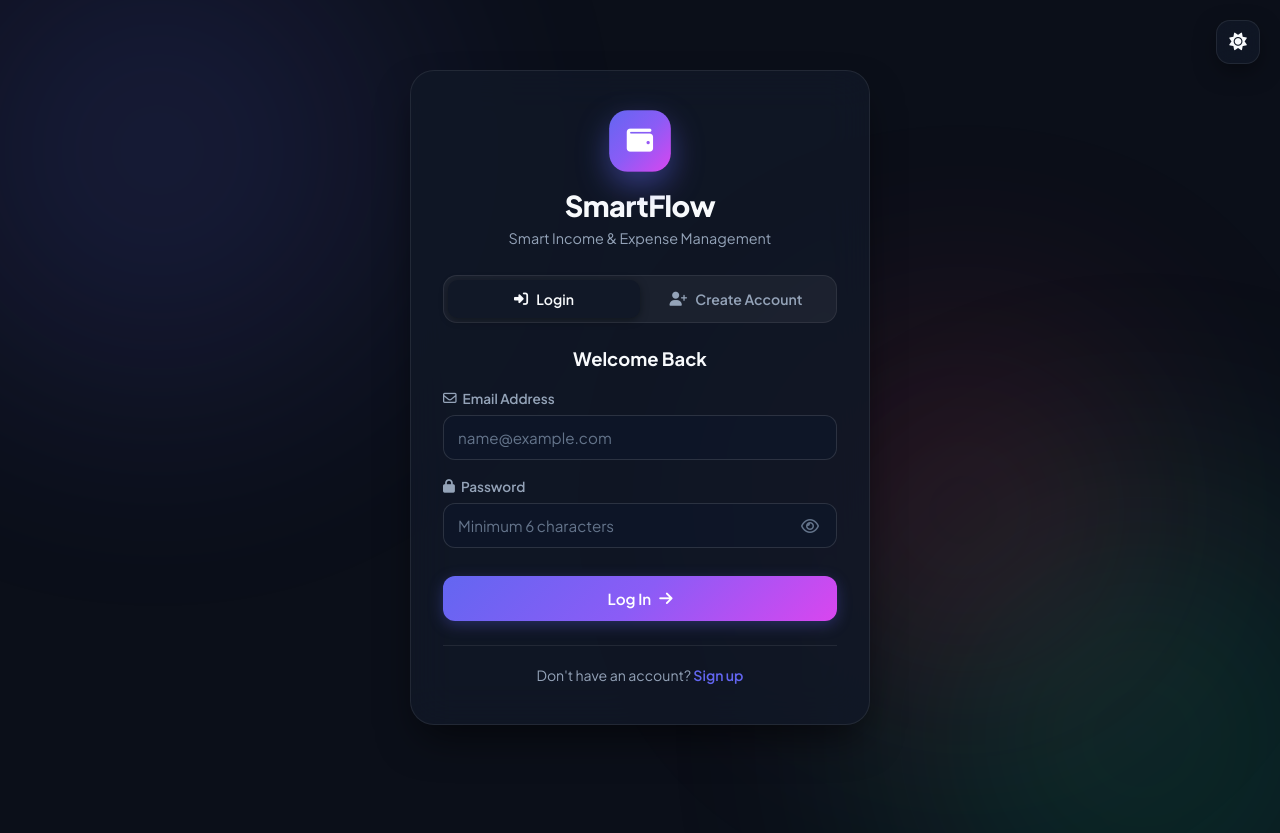
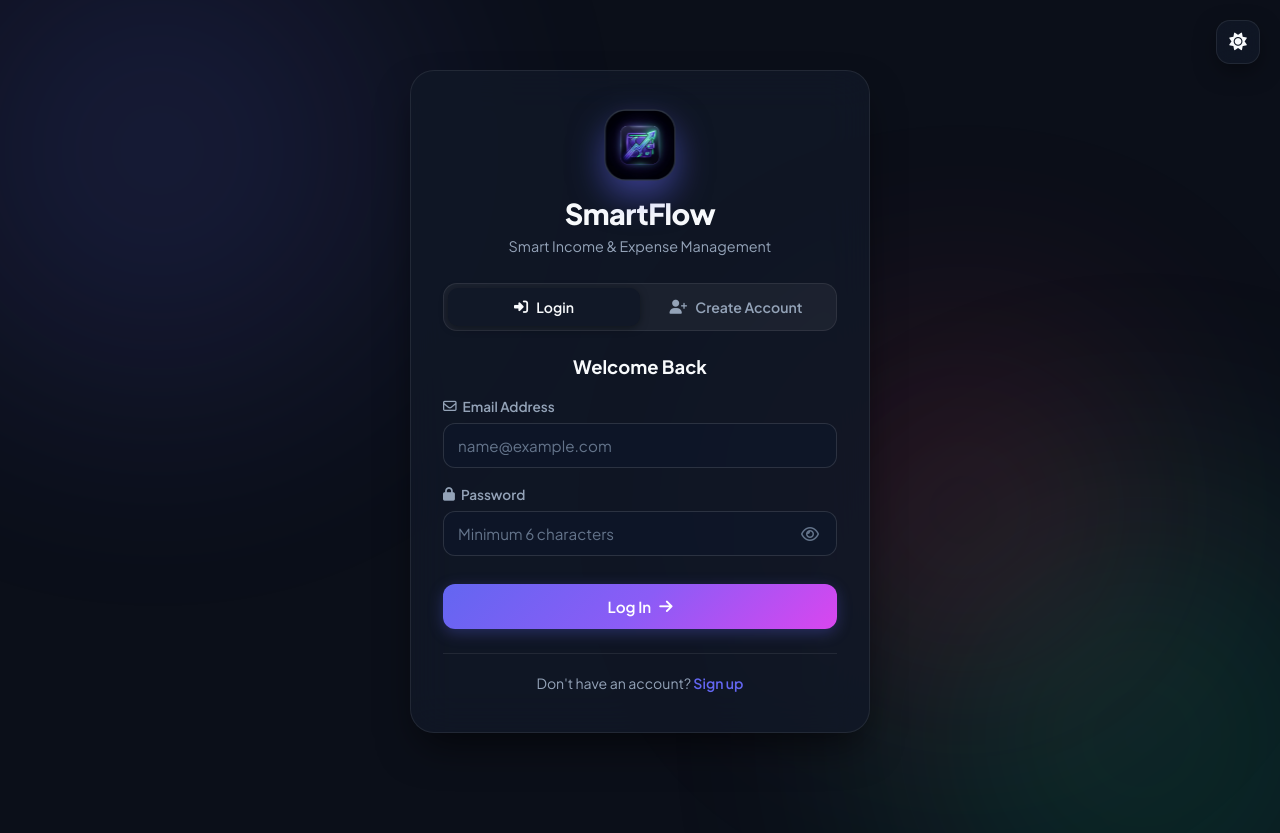
Before and after one commit to hyjano040-tech/Expense-Tracker, a plain HTML site: page index.html in a window 1280 px wide. Drawn offline with Linux system fonts and the light colour scheme; no server answers.

Commit message:
Add files via upload

```diff
--- a/index.html
+++ b/index.html
@@ -12,6 +12,10 @@
 
   <!-- Font Awesome Icons -->
   <link rel="stylesheet" href="https://cdnjs.cloudflare.com/ajax/libs/font-awesome/6.5.1/css/all.min.css">
+
+  <!-- Favicon & App Icons -->
+  <link rel="icon" type="image/png" href="favicon.png">
+  <link rel="apple-touch-icon" href="logo.png">
 
   <!-- Custom Modern CSS -->
   <link rel="stylesheet" href="style.css">
@@ -42,7 +46,7 @@
   <div id="authSection" class="container auth-card">
     <div class="brand-header">
       <div class="brand-logo">
-        <i class="fa-solid fa-wallet"></i>
+        <img src="logo.png" alt="SmartFlow Logo" class="brand-logo-img">
       </div>
       <h2>SmartFlow</h2>
       <p class="brand-subtitle">Smart Income & Expense Management</p>
@@ -100,7 +104,7 @@
     <header class="header-bar">
       <div class="brand-identity">
         <div class="brand-logo-small">
-          <i class="fa-solid fa-chart-pie"></i>
+          <img src="logo.png" alt="SmartFlow Logo" class="brand-logo-img-small">
         </div>
         <div>
           <h2>SmartFlow Tracker</h2>
--- a/style.css
+++ b/style.css
@@ -299,18 +299,25 @@ body {
 }
 
 .brand-logo {
-  width: 60px;
-  height: 60px;
-  border-radius: 18px;
-  background: var(--brand-gradient);
-  color: #ffffff;
+  width: 68px;
+  height: 68px;
+  border-radius: 20px;
   display: flex;
   align-items: center;
   justify-content: center;
-  font-size: 1.6rem;
   margin: 0 auto 16px;
-  box-shadow: 0 10px 25px rgba(99, 102, 241, 0.35);
-  animation: pulseGlow 3s infinite alternate;
+  box-shadow: 0 12px 30px rgba(99, 102, 241, 0.45);
+  animation: pulseGlow 3.5s infinite alternate;
+  overflow: hidden;
+  border: 1px solid rgba(255, 255, 255, 0.15);
+}
+
+.brand-logo-img {
+  width: 100%;
+  height: 100%;
+  object-fit: cover;
+  border-radius: 20px;
+  display: block;
 }
 
 @keyframes pulseGlow {
@@ -666,13 +673,21 @@ button {
   width: 44px;
   height: 44px;
   border-radius: 12px;
-  background: var(--brand-gradient);
-  color: #ffffff;
   display: flex;
   align-items: center;
   justify-content: center;
-  font-size: 1.25rem;
   box-shadow: 0 6px 18px rgba(99, 102, 241, 0.35);
+  overflow: hidden;
+  border: 1px solid rgba(255, 255, 255, 0.15);
+  flex-shrink: 0;
+}
+
+.brand-logo-img-small {
+  width: 100%;
+  height: 100%;
+  object-fit: cover;
+  border-radius: 12px;
+  display: block;
 }
 
 .brand-identity h2 {
```
Also changed, not shown: favicon.png (added), logo.png (added).
